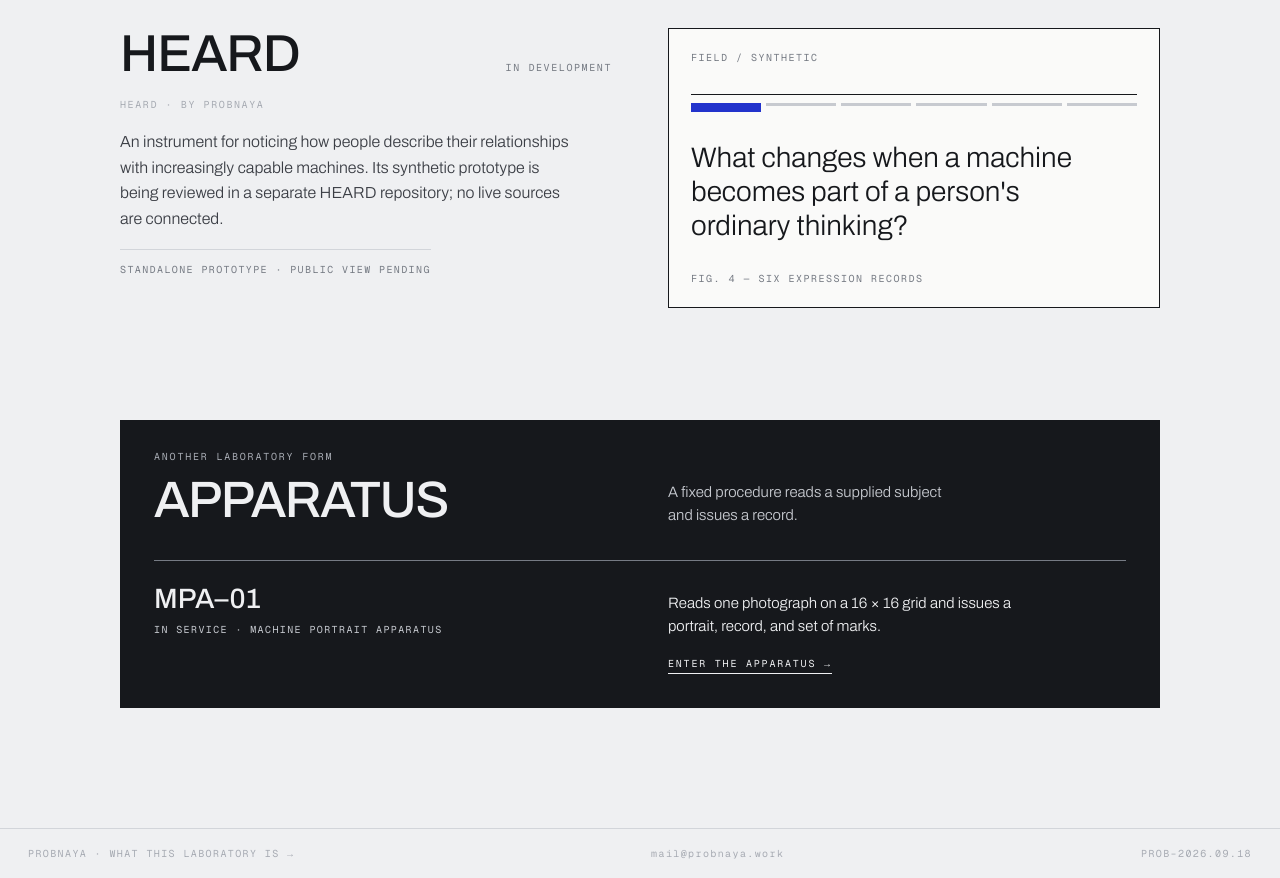
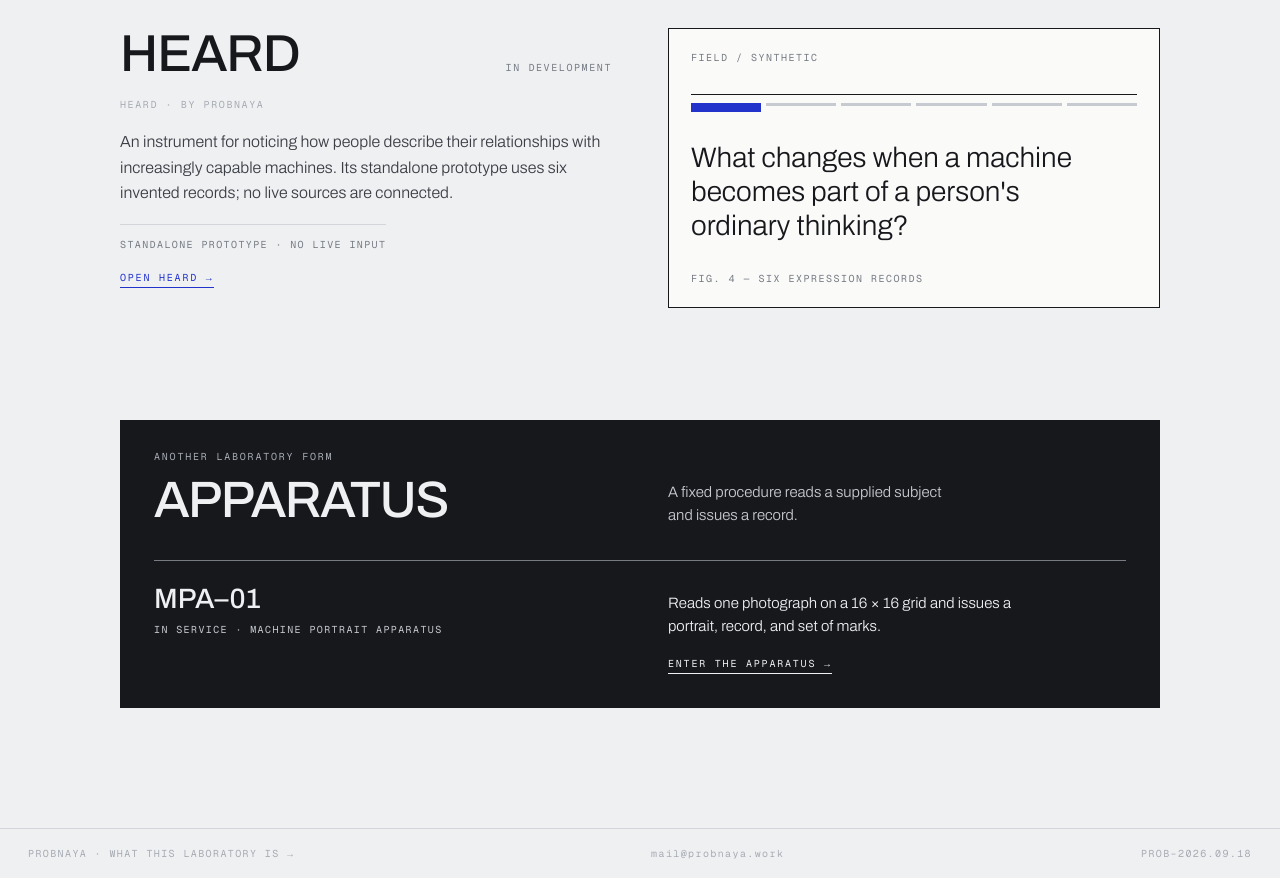
Before and after one commit to probnaya-work/surface, a website: page instruments.html in a window 1280 px wide. Shown: the part 900-1778 px from the top of the page. Drawn offline with nearby package versions, Linux system fonts and the light colour scheme.

Commit message:
feat(heard): add standalone entry link

```diff
--- a/instruments.html
+++ b/instruments.html
@@ -124,8 +124,9 @@
           <span class="status status-observation">IN DEVELOPMENT</span>
         </div>
         <span class="attr-line">HEARD · BY PROBNAYA</span>
-        <p class="body-copy">An instrument for noticing how people describe their relationships with increasingly capable machines. Its synthetic prototype is being reviewed in a separate HEARD repository; no live sources are connected.</p>
-        <span class="heard-catalogue-status">STANDALONE PROTOTYPE · PUBLIC VIEW PENDING</span>
+        <p class="body-copy">An instrument for noticing how people describe their relationships with increasingly capable machines. Its standalone prototype uses six invented records; no live sources are connected.</p>
+        <span class="heard-catalogue-status">STANDALONE PROTOTYPE · NO LIVE INPUT</span>
+        <a class="action-link" href="https://heard.probnaya.work/">OPEN HEARD →</a>
       </div>
       <div class="heard-catalogue-plate" aria-hidden="true">
         <span>FIELD / SYNTHETIC</span>
```
